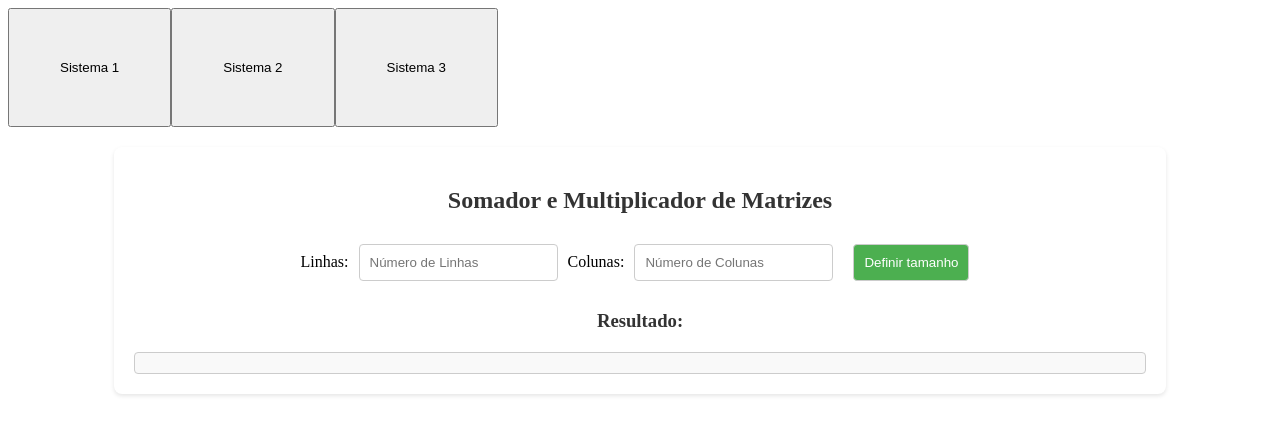
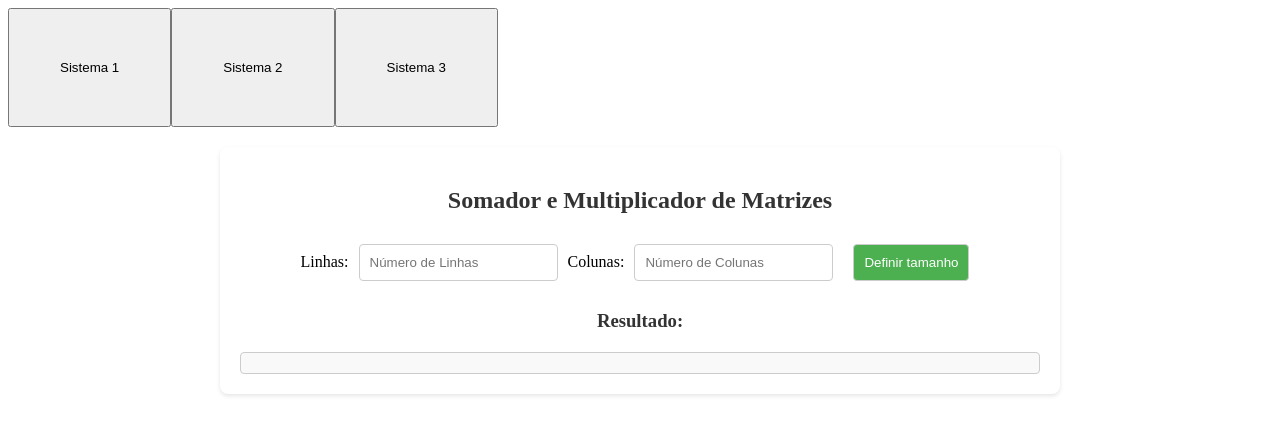
Before and after one commit to GustavoCanuto/typescript-escalonamento-de-matrix, an Angular app in the folder projeto-matematica/: page / in a window 1280 px wide. Shown: the top 434 px of the page. Built offline with nearby package versions, Linux system fonts and the light colour scheme.

Commit message:
ultima versao sistema1

```diff
--- a/projeto-matematica/src/app/componentes/sistema1/sistema1.component.css
+++ b/projeto-matematica/src/app/componentes/sistema1/sistema1.component.css
@@ -6,11 +6,14 @@
 #container {
   margin: 20px auto;
   text-align: center;
-  width: 80%;
   background-color: #fff;
   padding: 20px;
   border-radius: 8px;
   box-shadow: 0 2px 4px rgba(0, 0, 0, 0.1);
+  width: 100%;
+  max-width: 800px;
+  overflow-x: auto;
+  white-space: nowrap;
 }
 input, button {
   padding: 10px;
```
